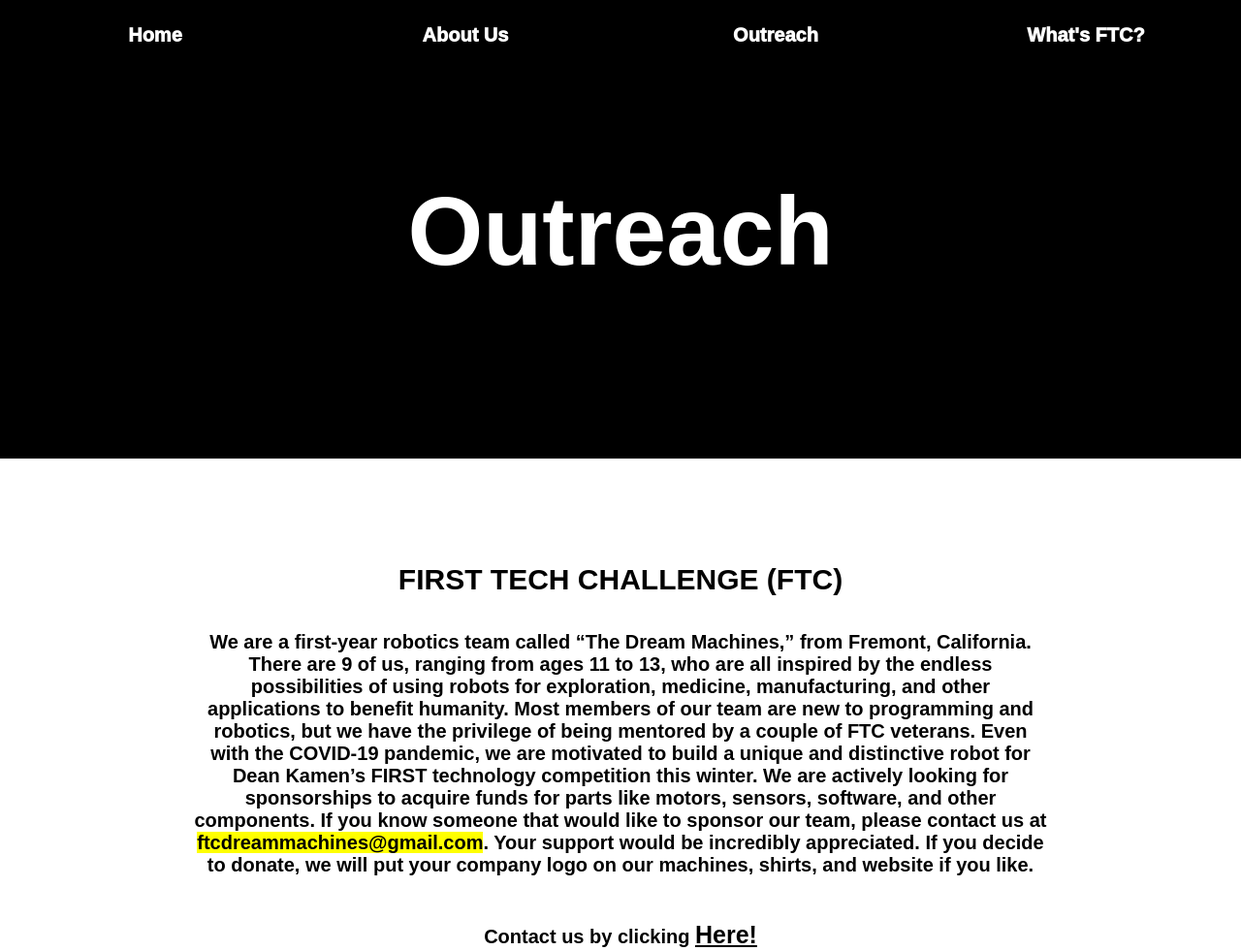
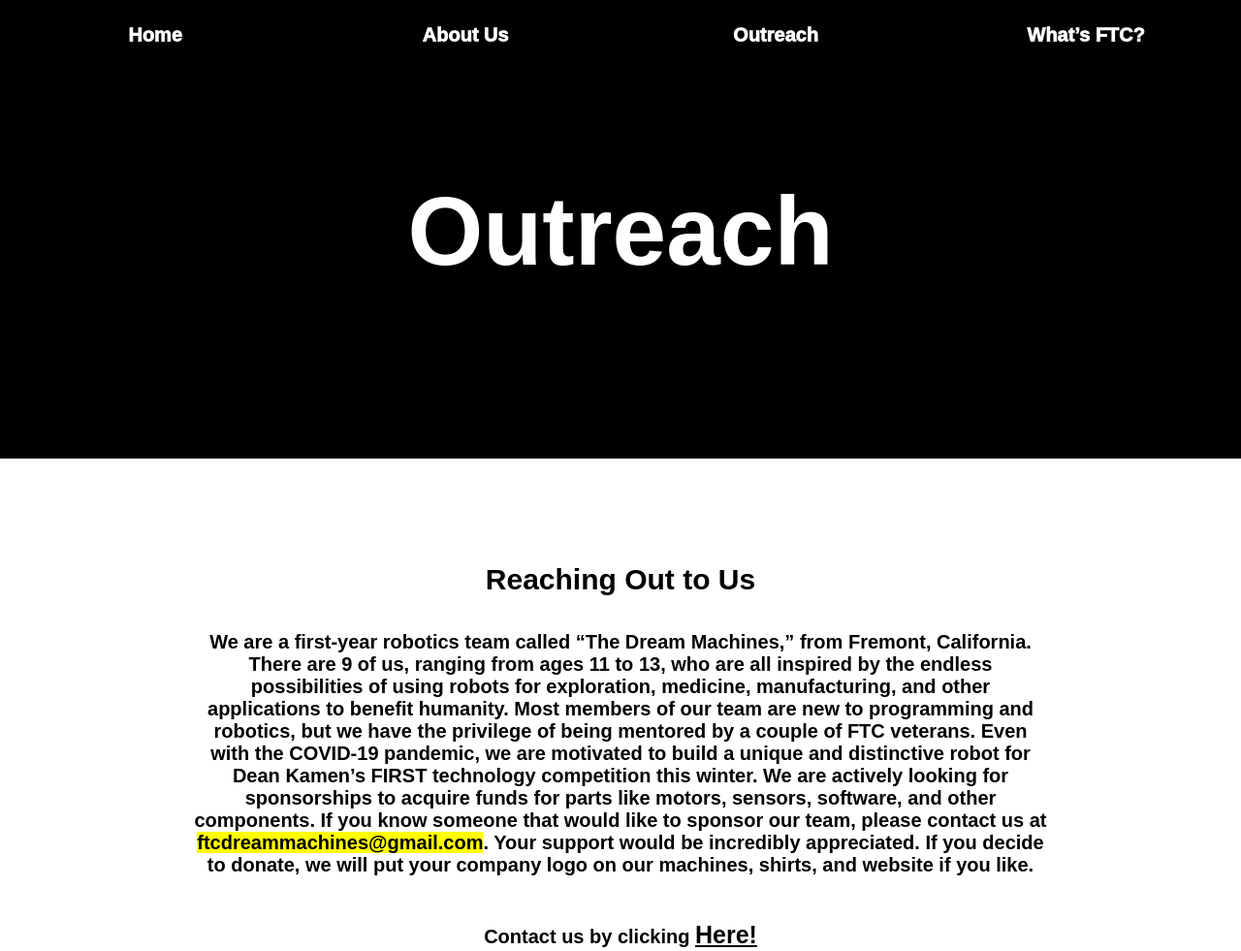
Before and after one commit to FTC-Dream-Machines/official-website-2, a plain HTML site: page outreach.html in a window 1280 px wide. Shown: the whole page at 97% size. Drawn offline with Linux system fonts and the light colour scheme.

Commit message:
First Final Draft

```diff
--- a/outreach.html
+++ b/outreach.html
@@ -13,7 +13,7 @@
  		<li class="bgcolor"><a href="index.html">Home</a></li>
  		<li class="bgcolor"><a href="contacts.html">About Us</a></li>
  		<li class="bgcolor"><a href="outreach.html">Outreach</a></li>
- 		<li class="bgcolor"><a href="whatsftc.html">What's FTC?</a></li>
+ 		<li class="bgcolor"><a href="whatsftc.html">What’s FTC?</a></li>
 
  	</ul>
 
@@ -37,7 +37,7 @@
 	<h3></h3>
 	<br>
 	<br>
-	 <h2 class="RegText" style="font-size: 30px;"><center>FIRST TECH CHALLENGE (FTC)</h2></center>
+	 <h2 class="RegText" style="font-size: 30px;"><center>Reaching Out to Us</h2></center>
 	 <br><br>
  	 	<h3 class="RegText" style="margin-left: 200px; margin-right: 200px;"><center><p>We are a first-year robotics team called “The Dream Machines,” from Fremont, California. There are 9 of us, ranging from ages 11 to 13, who are all inspired by the endless possibilities of using robots for exploration, medicine, manufacturing, and other applications to benefit humanity. Most members of our team are new to programming and robotics, but we have the privilege of being mentored by a couple of FTC veterans. Even with the COVID-19 pandemic, we are motivated to build a unique and distinctive robot for Dean Kamen’s FIRST technology competition this winter. We are actively looking for sponsorships to acquire funds for parts like motors, sensors, software, and other components. If you know someone that would like to sponsor our team, please contact us at <mark> ftcdreammachines@gmail.com</mark>. Your support would be incredibly appreciated. If you decide to donate, we will put your company logo on our machines, shirts, and website if you like.</p><br><br></h3></center><center><a class="RegText" style="text-decoration: none;" href="mailto:ftcdreammachines@gmail.com"><b>Contact us by clicking <b><u style="font-size: 25px;">Here!</u></b></a></li></center>
 </ul>
```
Also changed, not shown: contacts.html (+3 -2 lines), index.html (+1 -1 lines), index2.html (+1 -1 lines), whatsftc.html (+5 -1 lines).
